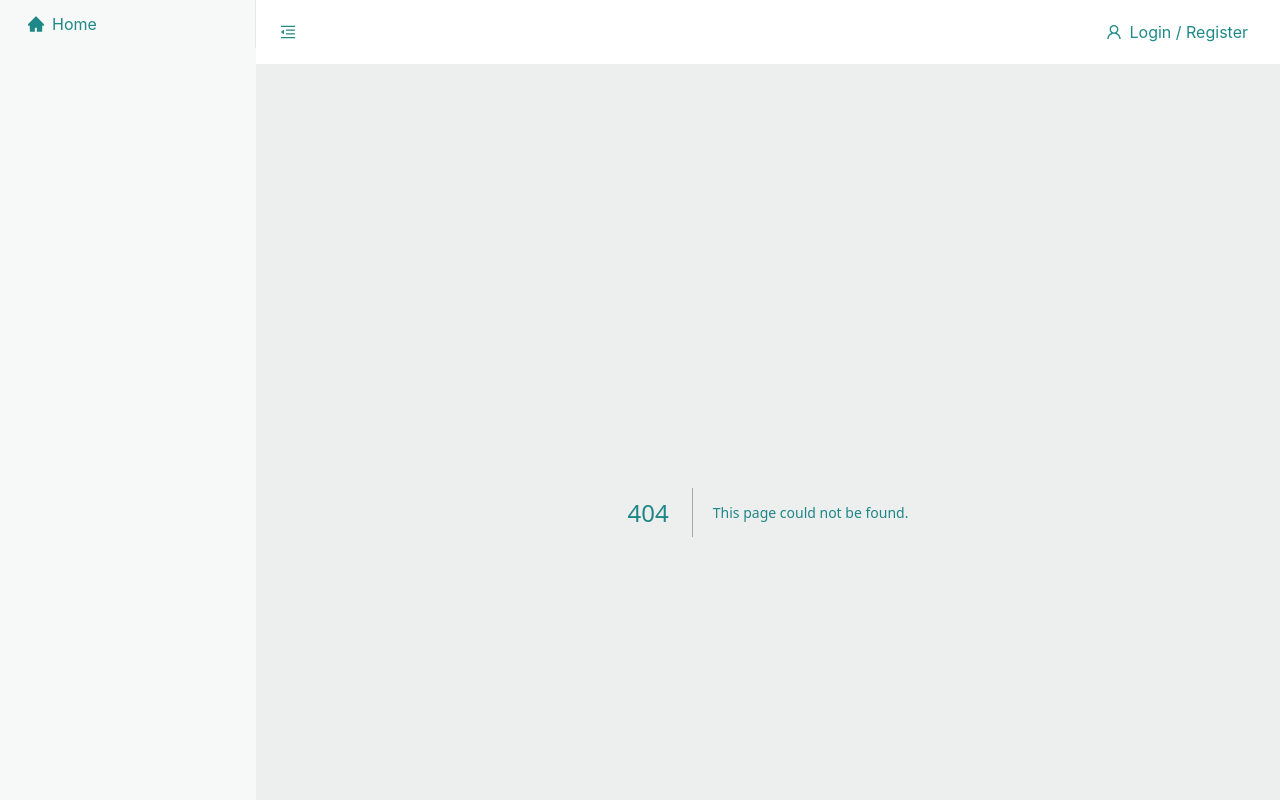
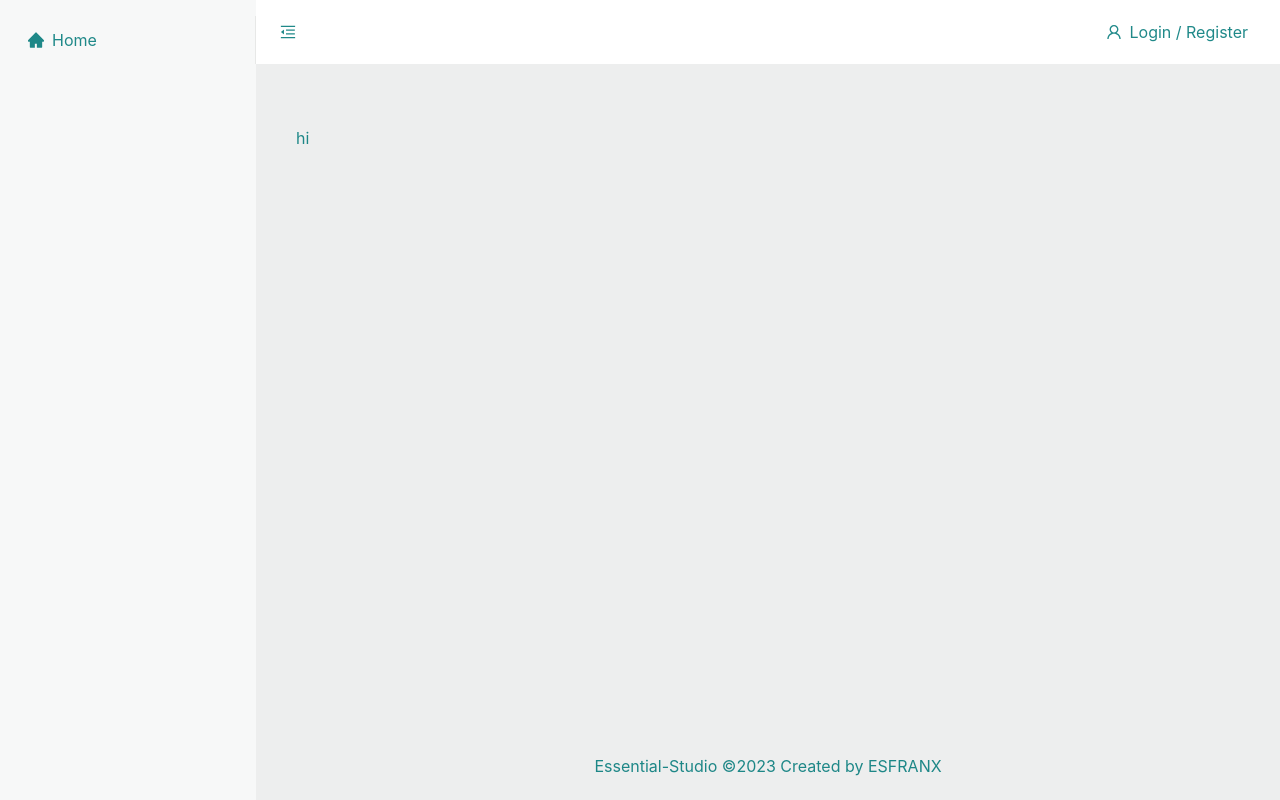
Before and after one commit to dazcalifornia/Blsnky-class, a Next.js app: page /admin in a window 1280 px wide. Before the commit this address had no page. Shown: the top 800 px of the page. Built offline with nearby package versions, Linux system fonts and the light colour scheme.

Commit message:
damn you  pice of shit

```diff
--- a/app/AppLayout.tsx
+++ b/app/AppLayout.tsx
@@ -163,6 +163,7 @@ const AppLayout = ({ children }: any) => {
     // Check if the user is a teacher or admin
     if (userRole === "teacher" || userRole === "admin") {
       return [
+        getItem(`Logged as : ${userRole}`, "", <UserOutlined />),
         getItem("Home", "/", <HomeFilled />),
         getItem("Feeds", "/feed", <EditFilled />),
         getItem("Your Class", "ownedClass", <SmileFilled />, [
@@ -172,6 +173,8 @@ const AppLayout = ({ children }: any) => {
     } else {
       // Return a reduced set of menu items for non-teacher or non-admin users
       return [
+        getItem(`Logged as : ${userRole}`, "", <UserOutlined />),
+
         getItem("Home", "/", <HomeFilled />),
         getItem("Feeds", "/feed", <EditFilled />),
         getItem("Joined Classroom", "joinedClass", <SmileFilled />, [
@@ -198,6 +201,8 @@ const AppLayout = ({ children }: any) => {
         >
           <div style={{ width: "auto" }}>
             <div className="logo" />
+
+            <p></p>
             <Menu
               theme="light"
               mode="inline"
--- /dev/null
+++ b/app/admin/page.tsx
@@ -0,0 +1,6 @@
+import React from "react";
+
+const AdminPage = () => {
+  return <p>hi</p>;
+};
+export default AdminPage;
```
